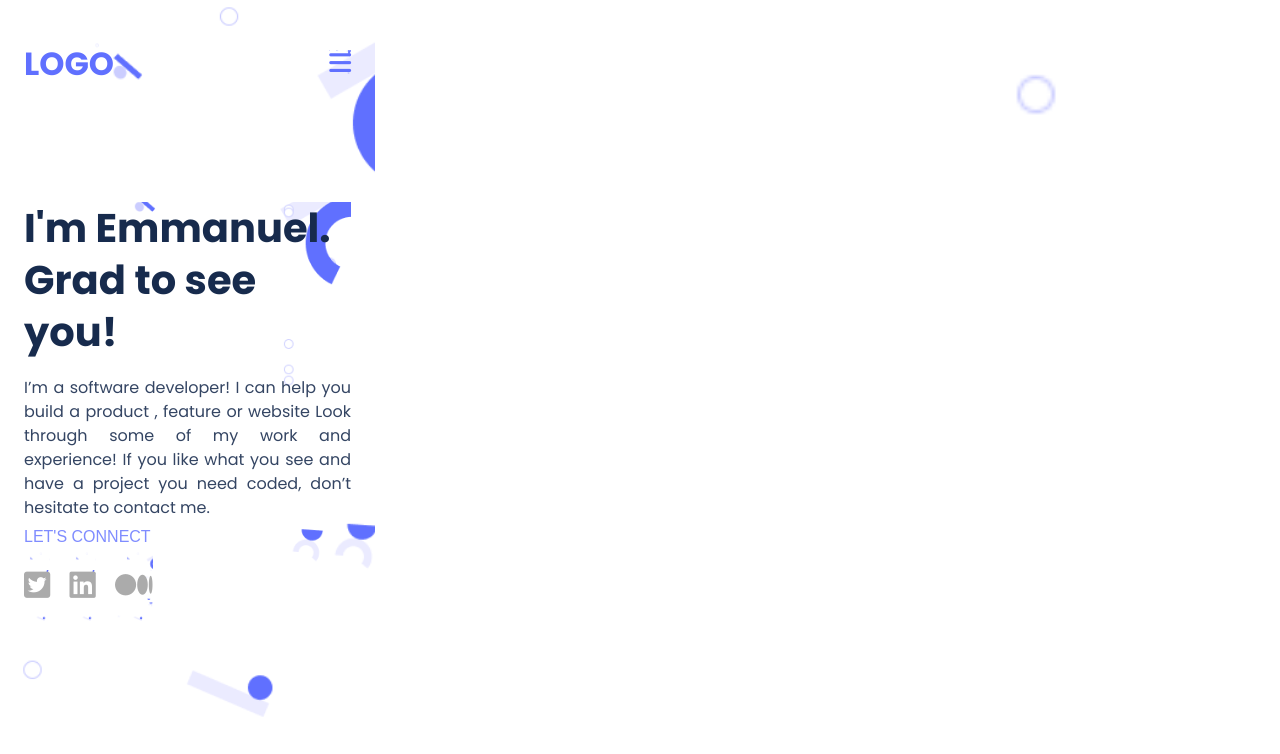
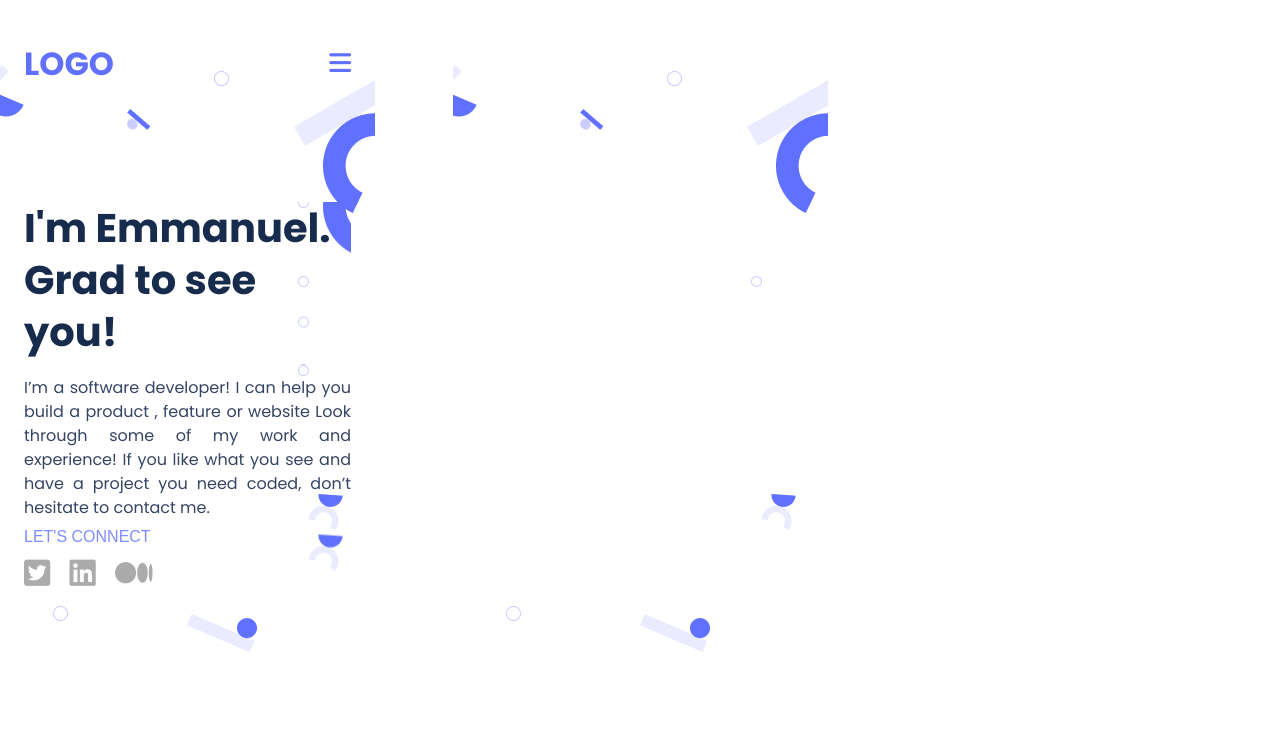
Before and after one commit to musangamfure/portfolio, a website: page index.html in a window 1280 px wide. Drawn offline with Linux system fonts and the light colour scheme.

Commit message:
Update Html and css files

```diff
--- a/index.html
+++ b/index.html
@@ -32,9 +32,9 @@
         <a href="index.html"><h1 class="logo">LOGO</h1></a>
       </div>
 
-      <div class="menu-bar">
+      <nav class="menu-bar">
         <i class="fa-solid fa-bars"></i>
-      </div>
+      </nav>
     </header>
     <main class="hero">
       <div class="hero-title">
@@ -55,9 +55,17 @@
         <button class="hero-btn" type="button">let's connect</button>
       </div>
       <div class="hero-social-icons">
-        <a href="#"><i class="fa-brands fa-square-twitter"></i></a>
-        <a href="#"><i class="fa-brands fa-linkedin"></i></a>
-        <a href="#"><i class="fa-brands fa-medium"></i></a>
+        <ul>
+          <li>
+            <a href="#"><i class="fa-brands fa-square-twitter"></i></a>
+          </li>
+          <li>
+            <a href="#"><i class="fa-brands fa-linkedin"></i></a>
+          </li>
+          <li>
+            <a href="#"><i class="fa-brands fa-medium"></i></a>
+          </li>
+        </ul>
       </div>
     </main>
   </body>
--- a/style.css
+++ b/style.css
@@ -4,7 +4,6 @@
   box-sizing: border-box;
   background-image: url(./imges/background\ image.png);
   background-repeat: no-repeat;
-  background-size: cover;
   background-position: center;
 }
 
@@ -12,12 +11,7 @@ body {
   font-family: "Poppins", sans-serif;
   width: 375px;
   height: 718px;
-
-  /* width: 100%; */
   padding: 0 24px;
-
-  /* padding: 20px 0; */
-  top: 0;
 }
 
 .header {
@@ -79,18 +73,20 @@ body {
   padding: 6px 0;
   border: none;
   background: #fff;
+  cursor: pointer;
+}
+ul li {
+  text-decoration: none;
+  display: inline-block;
 }
 
-.hero-social-icons a {
+ul li a {
   font-size: 30px;
   padding: 12px 0;
   margin-right: 15px;
   color: #ababab;
-  display: inline-block;
-  transition: transform 0.5s ease;
+  cursor: pointer;
 }
-
-.hero-social-icons a:hover {
+ul li a:hover {
   color: #505f79;
-  transform: translateY(-6px);
 }
```
